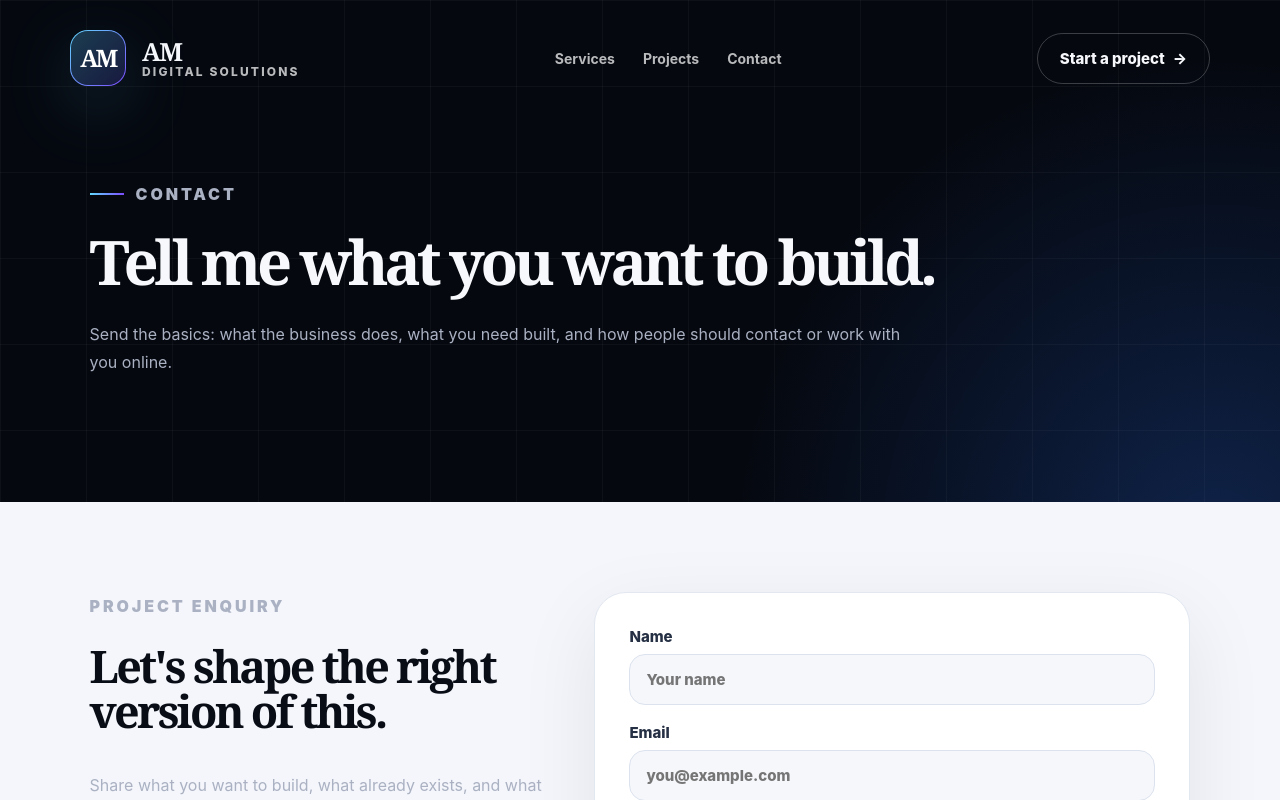
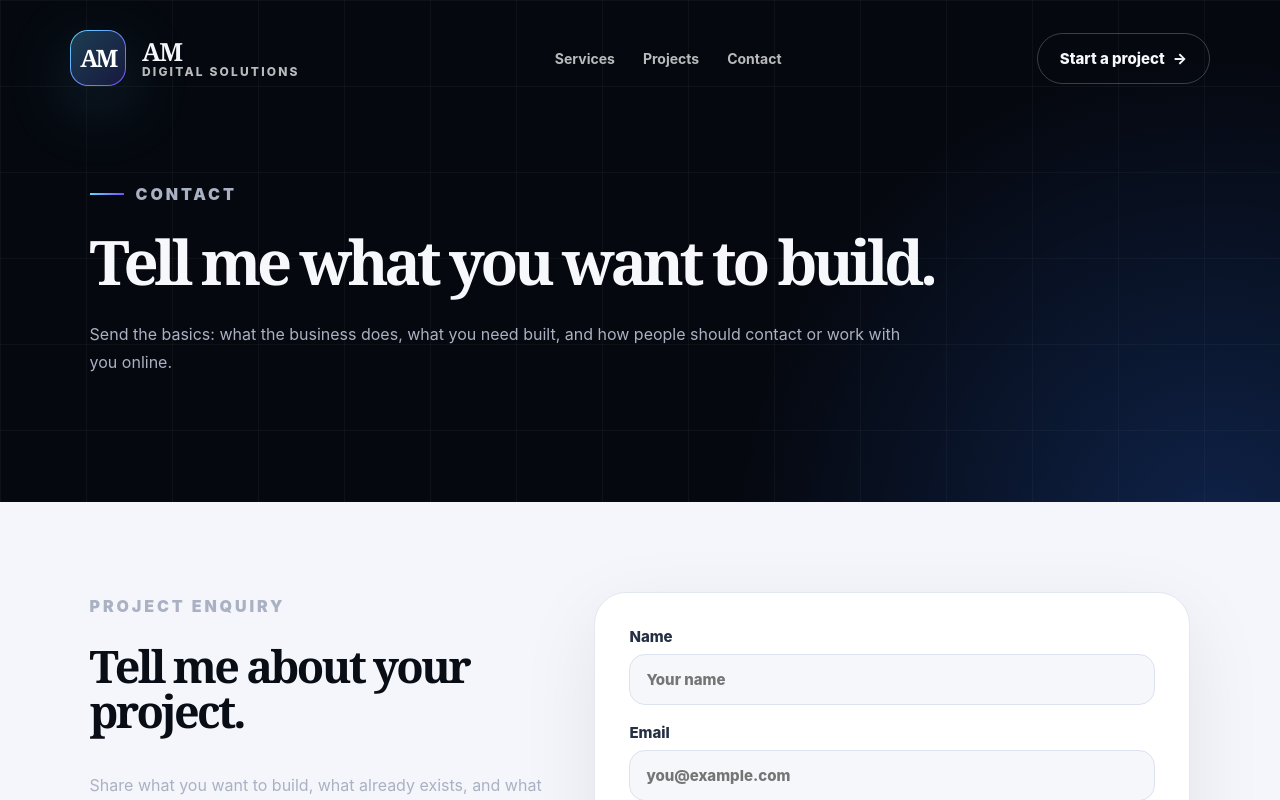
Before and after one commit to Antony10-cloud/AM-Digital-Solutions, a Next.js app: page /contact in a window 1280 px wide. Shown: the top 800 px of the page. Built offline with nearby package versions, Linux system fonts and the light colour scheme.

Commit message:
Fix project name and enquiry heading

```diff
--- a/app/projects/page.tsx
+++ b/app/projects/page.tsx
@@ -80,7 +80,7 @@ export default function ProjectsPage() {
               </div>
               <div className="stema-preview">
                 <div className="stema-preview-nav">
-                  <strong>STEMA PIISTU ADVENT</strong>
+                  <strong>STEMA PIUSTU ADVENT</strong>
                   <span>TRIPS&nbsp;&nbsp;&nbsp; TRANSPORT&nbsp;&nbsp;&nbsp; MOVING</span>
                 </div>
                 <p>DELIVERING BEYOND DISTANCE</p>
--- a/components/ServiceInquiry.tsx
+++ b/components/ServiceInquiry.tsx
@@ -61,7 +61,7 @@ export function ServiceInquiry({ serviceName = "General Project", prompt }: Serv
     <section className="inquiry-section" id="inquiry">
       <div>
         <p className="section-kicker">Project Enquiry</p>
-        <h2>Let&apos;s shape the right version of this.</h2>
+        <h2>Tell me about your project.</h2>
         <p>{prompt || "Share what you want to build, what already exists, and what the finished result should help you do."}</p>
       </div>
 
```
